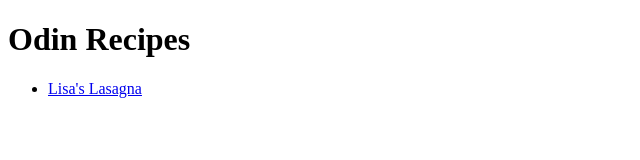
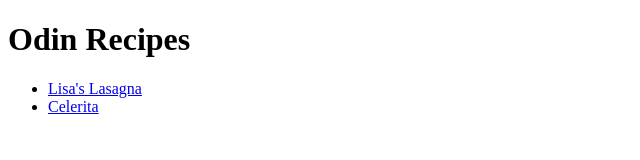
Before and after one commit to UmairAfzal5/odin-recipes, a plain HTML site: page index.html in a window 1280 px wide. Shown: the full height of the page, 0-640 px from the left. Drawn offline with Linux system fonts and the light colour scheme.

Commit message:
added a link on the home page to the Celerita Recipe

```diff
--- a/index.html
+++ b/index.html
@@ -8,6 +8,7 @@
     <h1>Odin Recipes</h1>
     <ul>
         <li><a href="/recipes/lasagna.html">Lisa's Lasagna</a></li>
+        <li><a href="/recipes/celerita.html">Celerita</a></li>
     </ul>
 </body>
 </html>
```
